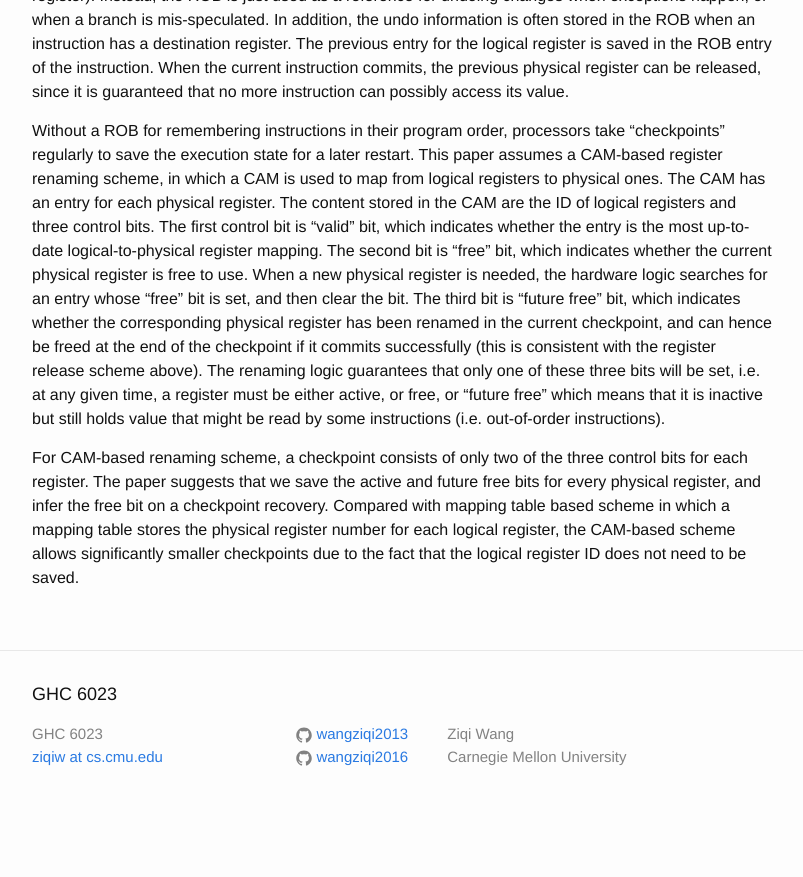
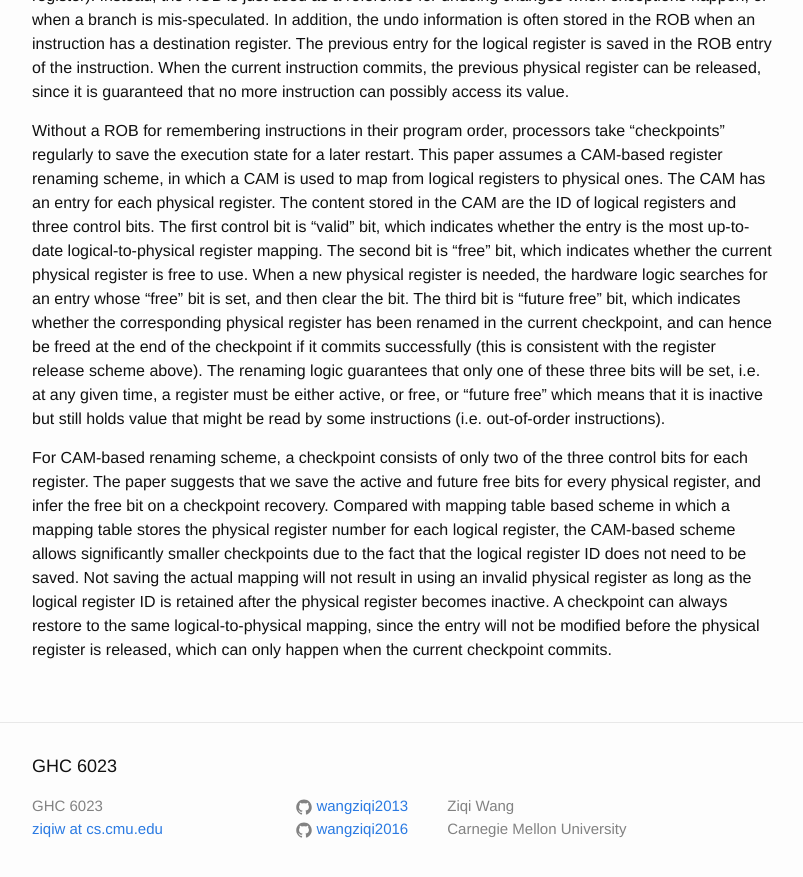
Before and after one commit to wangziqi2013/wangziqi2013.github.io, a Jekyll site: the page built from _posts/2019-09-11-ooo-commit-processors.markdown, in a window 1280 px wide and 900 px high, scrolled down 904 px. Shown: the top 877 px of the window, without its empty margins (238-1041 px from the left). Built offline with Jekyll 4.4.1, drawn with Linux system fonts in a browser that asks for light colours; before the commit the page ends 1732 px from its top, so only the background shows below that.

Commit message:
Adding not saving mapping

```diff
--- a/_posts/2019-09-11-ooo-commit-processors.markdown
+++ b/_posts/2019-09-11-ooo-commit-processors.markdown
@@ -53,4 +53,7 @@ For CAM-based renaming scheme, a checkpoint consists of only two of the three co
 suggests that we save the active and future free bits for every physical register, and infer the free bit on a checkpoint
 recovery. Compared with mapping table based scheme in which a mapping table stores the physical register number for each
 logical register, the CAM-based scheme allows significantly smaller checkpoints due to the fact that the logical register
-ID does not need to be saved.
+ID does not need to be saved. Not saving the actual mapping will not result in using an invalid physical register as long
+as the logical register ID is retained after the physical register becomes inactive. A checkpoint can always restore to
+the same logical-to-physical mapping, since the entry will not be modified before the physical register is released, which
+can only happen when the current checkpoint commits.
```
